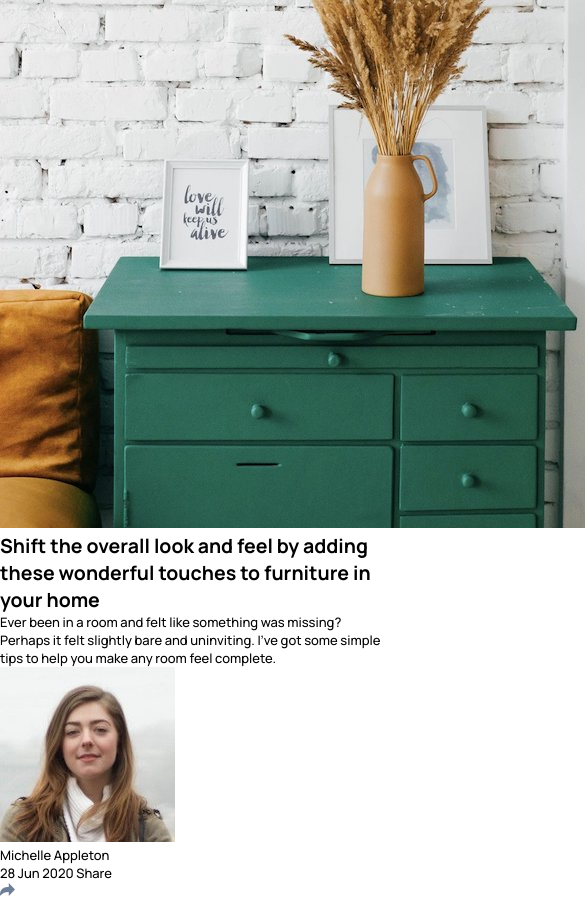
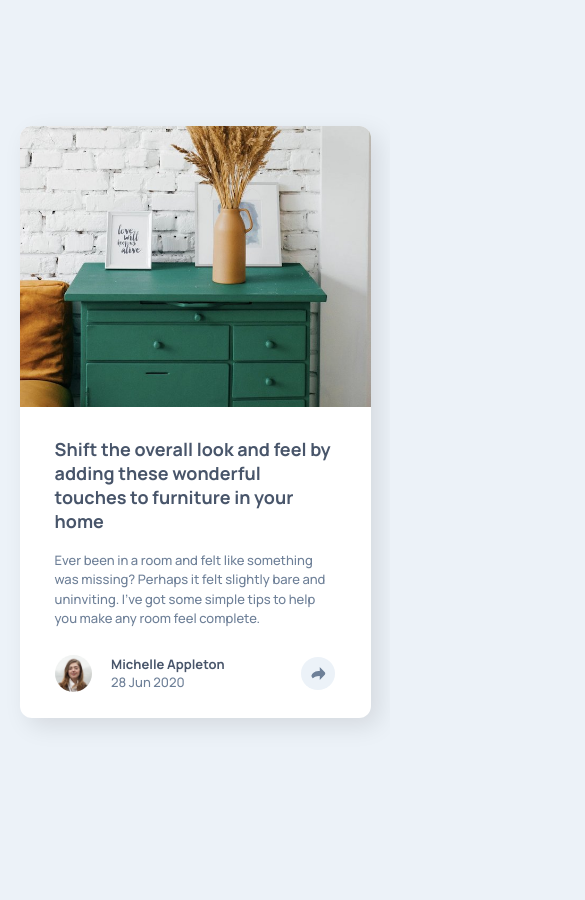
Before and after one commit to JacksonJ97/article-preview-component, a plain HTML site: page index.html in a window 390 px wide. Shown: the top 900 px of the page, 585 px wide, since content can reach past the window. After the commit the page ends 844 px from the top, so only its background shows below. Drawn offline with Linux system fonts and the light colour scheme.

Commit message:
added mobile style and share button interactivity

```diff
--- a/index.html
+++ b/index.html
@@ -13,24 +13,40 @@
   <body>
     <section class="container">
       <div class="article-card">
-        <img src="images/drawers.jpg" alt="" />
+        <img src="images/drawers.jpg" alt="" class="article-image" />
 
         <div class="article-content">
-          <h1>Shift the overall look and feel by adding these wonderful touches to furniture in your home</h1>
-          <p>
+          <h1 class="article-title">Shift the overall look and feel by adding these wonderful touches to furniture in your home</h1>
+          <p class="article-body">
             Ever been in a room and felt like something was missing? Perhaps it felt slightly bare and uninviting. I’ve got some simple tips
             to help you make any room feel complete.
           </p>
+        </div>
 
-          <div class="user-details">
-            <img src="images/avatar-michelle.jpg" alt="" />
+        <div class="article-footer">
+          <div class="author-details">
+            <img src="images/avatar-michelle.jpg" alt="" class="author-picture" />
 
             <div>
-              <p>Michelle Appleton</p>
-              <p>28 Jun 2020 Share</p>
+              <p class="author-name">Michelle Appleton</p>
+              <p class="published-date">28 Jun 2020</p>
+            </div>
+          </div>
+
+          <img src="images/icon-share.svg" alt="" class="share-btn" />
+        </div>
+
+        <div class="share-container">
+          <div class="share-content">
+            <p>Share</p>
+
+            <div>
+              <img src="images/icon-facebook.svg" alt="" class="share-links" />
+              <img src="images/icon-twitter.svg" alt="" class="share-links" />
+              <img src="images/icon-pinterest.svg" alt="" class="share-links" />
             </div>
 
-            <img src="images/icon-share.svg" alt="" />
+            <img src="images/icon-share.svg" alt="" class="send-share-btn" />
           </div>
         </div>
       </div>
--- a/index.js
+++ b/index.js
@@ -0,0 +1,29 @@
+const articleFooter = document.querySelector(".article-footer");
+const shareBtn = document.querySelector(".share-btn");
+const shareContainer = document.querySelector(".share-container");
+const sendShareBtn = document.querySelector(".send-share-btn");
+
+articleFooter.style.display = "flex";
+shareContainer.style.display = "none";
+console.log(shareContainer.style.display);
+console.log(articleFooter.style.display);
+
+shareBtn.addEventListener("click", function () {
+  if (shareContainer.style.display === "none" && articleFooter.style.display === "flex") {
+    articleFooter.style.display = "none";
+    shareContainer.style.display = "block";
+  } else {
+    articleFooter.style.display = "flex";
+    shareContainer.style.display = "none";
+  }
+});
+
+sendShareBtn.addEventListener("click", function () {
+  if (shareContainer.style.display === "none" && articleFooter.style.display === "flex") {
+    articleFooter.style.display = "none";
+    shareContainer.style.display = "block";
+  } else {
+    articleFooter.style.display = "flex";
+    shareContainer.style.display = "none";
+  }
+});
--- a/style.css
+++ b/style.css
@@ -7,4 +7,112 @@
 body {
   font-size: 0.8125rem;
   font-family: "Manrope", sans-serif;
+  background-color: hsl(210, 46%, 95%);
 }
+
+.container {
+  display: flex;
+  align-items: center;
+  justify-content: center;
+  height: 100vh;
+}
+
+.article-card {
+  width: 90%;
+  max-width: 355px;
+  background-color: white;
+  border-radius: 12px;
+  box-shadow: 8px 8px 24px 0px rgba(0, 0, 0, 0.1);
+}
+
+.article-image {
+  width: 100%;
+  max-width: 400px;
+  border-radius: 12px 12px 0 0;
+}
+
+.article-content {
+  width: 80%;
+  margin: 2em auto;
+  /* padding: 2.5em 2em 2em 2.5em; */
+}
+
+.article-title {
+  font-size: 1.125rem;
+  color: hsl(217, 19%, 35%);
+  margin-bottom: 1em;
+}
+
+.article-body {
+  color: hsl(214, 17%, 51%);
+  line-height: 1.5;
+}
+
+.article-footer {
+  display: flex;
+  align-items: center;
+  justify-content: space-between;
+  width: 80%;
+  margin: 2em auto;
+}
+
+.author-details {
+  display: flex;
+  align-items: center;
+}
+
+.author-picture {
+  width: 15%;
+  border-radius: 50%;
+  margin-right: 1.5em;
+}
+
+.author-name {
+  font-weight: 700;
+  color: hsl(217, 19%, 35%);
+}
+
+.published-date {
+  color: hsl(214, 17%, 51%);
+}
+
+.share-btn {
+  border-radius: 50%;
+  padding: 0.75em;
+  background-color: hsl(210, 46%, 95%);
+  cursor: pointer;
+}
+
+.share-container {
+  /* display: none; */
+  background-color: hsl(217, 19%, 35%);
+  border-radius: 0 0 12px 12px;
+  padding: 1em 0;
+}
+
+.share-content {
+  display: flex;
+  align-items: center;
+  justify-content: space-between;
+  width: 80%;
+  margin: 0 auto;
+}
+
+.share-content p {
+  color: white;
+  letter-spacing: 4px;
+  text-transform: uppercase;
+  opacity: 0.6;
+}
+
+.share-links {
+  margin-right: 1em;
+  cursor: pointer;
+}
+
+.send-share-btn {
+  border-radius: 50%;
+  padding: 0.75em;
+  background-color: hsl(210, 46%, 95%);
+  cursor: pointer;
+}
```
